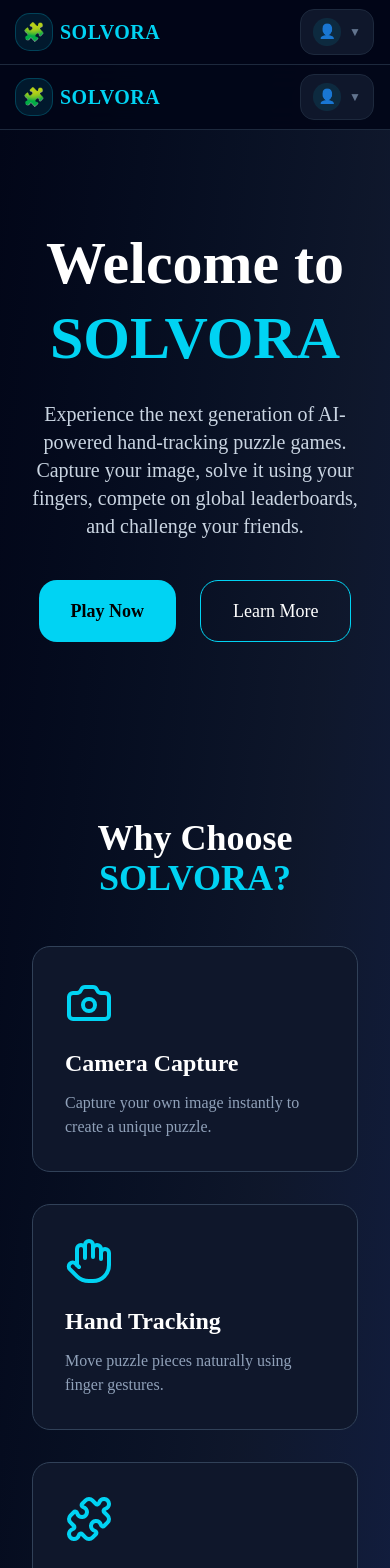
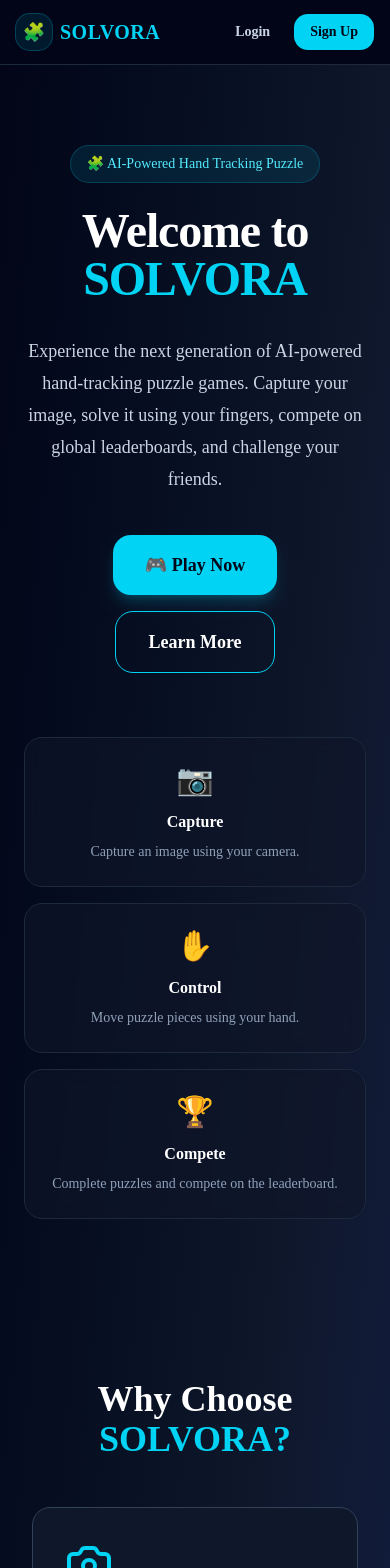
Before and after one commit to Mr-Manoj-404/SOLVORA, a Next.js app: page / in a window 390 px wide. Shown: the top 1568 px of the page. Built offline with nearby package versions, Linux system fonts and the light colour scheme; no server answers.

Commit message:
Complete dashboard and authentication updates

```diff
--- a/src/app/page.tsx
+++ b/src/app/page.tsx
@@ -1,14 +1,95 @@
-import Navbar from "@/components/layout/Navbar";
-import Hero from "@/components/home/Hero";
+import Link from "next/link";
 import Features from "@/components/home/Features";
 import HowItWorks from "@/components/home/HowItWorks";
+
 export default function Home() {
   return (
     <main className="min-h-screen bg-gradient-to-br from-slate-950 via-slate-900 to-blue-950 text-white">
-     <Navbar />
-     <Hero />
-     <Features />
-     <HowItWorks />
+      {/* HERO */}
+      <section className="flex min-h-[calc(100vh-4rem)] items-center justify-center px-6 py-20">
+        <div className="mx-auto max-w-5xl text-center">
+          <div className="mb-6 inline-flex items-center gap-2 rounded-full border border-cyan-400/20 bg-cyan-400/10 px-4 py-2 text-sm text-cyan-300">
+            🧩 AI-Powered Hand Tracking Puzzle
+          </div>
+
+          <h1 className="text-5xl font-black tracking-tight sm:text-6xl md:text-7xl">
+            Welcome to{" "}
+            <span className="text-cyan-400">
+              SOLVORA
+            </span>
+          </h1>
+
+          <p className="mx-auto mt-8 max-w-3xl text-lg leading-8 text-slate-300 sm:text-xl">
+            Experience the next generation of AI-powered
+            hand-tracking puzzle games. Capture your image,
+            solve it using your fingers, compete on global
+            leaderboards, and challenge your friends.
+          </p>
+
+          <div className="mt-10 flex flex-col items-center justify-center gap-4 sm:flex-row">
+            <Link
+              href="/game"
+              className="rounded-2xl bg-cyan-400 px-8 py-4 text-lg font-bold text-slate-950 shadow-lg shadow-cyan-400/20 transition hover:scale-105 hover:bg-cyan-300"
+            >
+              🎮 Play Now
+            </Link>
+
+            <a
+              href="#how-it-works"
+              className="rounded-2xl border border-cyan-400 px-8 py-4 text-lg font-semibold text-white transition hover:bg-cyan-400/10"
+            >
+              Learn More
+            </a>
+          </div>
+
+          <div className="mt-16 grid grid-cols-1 gap-4 sm:grid-cols-3">
+            <div className="rounded-2xl border border-slate-800 bg-slate-900/60 p-6 backdrop-blur">
+              <div className="text-3xl">📷</div>
+              <h3 className="mt-3 font-bold">
+                Capture
+              </h3>
+              <p className="mt-2 text-sm text-slate-400">
+                Capture an image using your camera.
+              </p>
+            </div>
+
+            <div className="rounded-2xl border border-slate-800 bg-slate-900/60 p-6 backdrop-blur">
+              <div className="text-3xl">✋</div>
+              <h3 className="mt-3 font-bold">
+                Control
+              </h3>
+              <p className="mt-2 text-sm text-slate-400">
+                Move puzzle pieces using your hand.
+              </p>
+            </div>
+
+            <div className="rounded-2xl border border-slate-800 bg-slate-900/60 p-6 backdrop-blur">
+              <div className="text-3xl">🏆</div>
+              <h3 className="mt-3 font-bold">
+                Compete
+              </h3>
+              <p className="mt-2 text-sm text-slate-400">
+                Complete puzzles and compete on the leaderboard.
+              </p>
+            </div>
+          </div>
+        </div>
+      </section>
+
+      {/* FEATURES */}
+      <section id="features">
+        <Features />
+      </section>
+
+      {/* HOW IT WORKS */}
+      <section id="how-it-works">
+        <HowItWorks />
+      </section>
+
+      {/* FOOTER */}
+      <footer className="border-t border-slate-800 px-6 py-8 text-center text-sm text-slate-500">
+        © {new Date().getFullYear()} SOLVORA. All rights reserved.
+      </footer>
     </main>
   );
 }
--- a/src/components/dashboard/StatsSection.tsx
+++ b/src/components/dashboard/StatsSection.tsx
@@ -12,8 +12,10 @@ import {
   Globe,
 } from "lucide-react";
 
-import { getProfileStats } from "@/services/profile";
-
+import {
+  getProfileStats,
+  getGlobalRank,
+} from "@/services/profile";
 interface Stats {
   gamesPlayed: number;
   bestScore: number;
@@ -46,6 +48,9 @@ export default function StatsSection() {
   const [stats, setStats] =
     useState<Stats | null>(null);
 
+    const [globalRank, setGlobalRank] =
+    useState<number | null>(null);
+
   const [loading, setLoading] =
     useState(true);
 
@@ -53,9 +58,14 @@ export default function StatsSection() {
     async function loadStats() {
       try {
         const data =
-          await getProfileStats();
+        await getProfileStats();
 
         setStats(data);
+
+        const rank =
+        await getGlobalRank();
+
+        setGlobalRank(rank);
       } catch (error) {
         console.error(
           "[SOLVORA] Failed to load dashboard stats:",
@@ -99,7 +109,11 @@ export default function StatsSection() {
     },
     {
       title: "Global Rank",
-      value: "--",
+      value: loading
+      ? "..."
+      : globalRank !== null
+      ? `#${globalRank}`
+      : "--",
       icon: Globe,
     },
   ];
--- a/src/components/layout/Navbar.tsx
+++ b/src/components/layout/Navbar.tsx
@@ -48,16 +48,29 @@ export default function Navbar() {
         data: { user },
       } = await supabase.auth.getUser();
 
-      setUserEmail(
-        user?.email ?? null
-      );
+      setUserEmail(user?.email ?? null);
     }
 
     loadUser();
+
+    const {
+      data: { subscription },
+    } = supabase.auth.onAuthStateChange(
+      (_event, session) => {
+        setUserEmail(session?.user?.email ?? null);
+      }
+    );
+
+    return () => {
+      subscription.unsubscribe();
+    };
   }, []);
 
   async function handleLogout() {
     await supabase.auth.signOut();
+
+    setUserEmail(null);
+    setMenuOpen(false);
 
     window.location.href = "/login";
   }
@@ -69,7 +82,7 @@ export default function Navbar() {
         {/* LOGO */}
 
         <Link
-          href="/dashboard"
+          href="/"
           className="group flex items-center gap-2"
         >
           <div className="flex h-9 w-9 items-center justify-center rounded-xl bg-cyan-400/10 text-lg ring-1 ring-cyan-400/30 transition group-hover:bg-cyan-400/20">
@@ -81,17 +94,14 @@ export default function Navbar() {
           </span>
         </Link>
 
-        {/* DESKTOP NAVIGATION */}
+        {/* LOGGED-IN NAVIGATION */}
 
+        {userEmail && (
           <div className="hidden items-center gap-1 md:flex">
-          {navigation.map(
-            (item) => {
+            {navigation.map((item) => {
               const active =
-                pathname ===
-                  item.href ||
-                pathname.startsWith(
-                  `${item.href}/`
-                );
+                pathname === item.href ||
+                pathname.startsWith(`${item.href}/`);
 
               return (
                 <Link
@@ -103,28 +113,39 @@ export default function Navbar() {
                       : "text-slate-400 hover:bg-slate-800 hover:text-white"
                   }`}
                 >
-                  <span>
-                    {item.icon}
-                  </span>
-
-                  <span>
-                    {item.name}
-                  </span>
+                  <span>{item.icon}</span>
+                  <span>{item.name}</span>
                 </Link>
               );
-            }
+            })}
+          </div>
         )}
+
+        {/* AUTH BUTTONS / USER MENU */}
+
+        {!userEmail ? (
+          <div className="flex items-center gap-2">
+            <Link
+              href="/login"
+              className="rounded-xl px-4 py-2 text-sm font-semibold text-slate-300 transition hover:bg-slate-800 hover:text-white"
+            >
+              Login
+            </Link>
+
+            <Link
+              href="/signup"
+              className="rounded-xl bg-cyan-400 px-4 py-2 text-sm font-bold text-slate-950 transition hover:bg-cyan-300"
+            >
+              Sign Up
+            </Link>
           </div>
-
-        {/* USER MENU */}
-
+        ) : (
           <div className="relative">
             <button
               type="button"
               onClick={() =>
                 setMenuOpen(
-                (previous) =>
-                  !previous
+                  (previous) => !previous
                 )
               }
               className="flex items-center gap-2 rounded-xl border border-slate-800 bg-slate-900 px-3 py-2 transition hover:border-cyan-400/30"
@@ -134,8 +155,7 @@ export default function Navbar() {
               </div>
 
               <span className="hidden max-w-[140px] truncate text-sm text-slate-300 sm:block">
-              {userEmail ??
-                "Account"}
+                {userEmail}
               </span>
 
               <span className="text-xs text-slate-500">
@@ -149,27 +169,19 @@ export default function Navbar() {
                 {/* MOBILE NAV */}
 
                 <div className="border-b border-slate-800 p-2 md:hidden">
-                {navigation.map(
-                  (item) => {
+                  {navigation.map((item) => {
                     const active =
-                      pathname ===
-                        item.href ||
+                      pathname === item.href ||
                       pathname.startsWith(
                         `${item.href}/`
                       );
 
                     return (
                       <Link
-                        key={
-                          item.href
-                        }
-                        href={
-                          item.href
-                        }
+                        key={item.href}
+                        href={item.href}
                         onClick={() =>
-                          setMenuOpen(
-                            false
-                          )
+                          setMenuOpen(false)
                         }
                         className={`flex items-center gap-3 rounded-xl px-3 py-2 text-sm ${
                           active
@@ -177,19 +189,11 @@ export default function Navbar() {
                             : "text-slate-400 hover:bg-slate-800 hover:text-white"
                         }`}
                       >
-                        <span>
-                          {
-                            item.icon
-                          }
-                        </span>
-
-                        {
-                          item.name
-                        }
+                        <span>{item.icon}</span>
+                        {item.name}
                       </Link>
                     );
-                  }
-                )}
+                  })}
                 </div>
 
                 {/* PROFILE */}
@@ -220,9 +224,7 @@ export default function Navbar() {
 
                 <button
                   type="button"
-                onClick={
-                  handleLogout
-                }
+                  onClick={handleLogout}
                   className="w-full border-t border-slate-800 px-4 py-3 text-left text-sm text-red-400 transition hover:bg-red-500/10"
                 >
                   🚪 Sign out
@@ -230,6 +232,7 @@ export default function Navbar() {
               </div>
             )}
           </div>
+        )}
       </div>
     </nav>
   );
--- a/src/services/profile.ts
+++ b/src/services/profile.ts
@@ -197,3 +197,27 @@ export async function updateUserProfile(
 
   return data;
 }
+export async function getGlobalRank(): Promise<number | null> {
+  const {
+    data: { user },
+  } = await supabase.auth.getUser();
+
+  if (!user) {
+    throw new Error("User is not authenticated.");
+  }
+
+  const { data, error } = await supabase.rpc(
+    "get_user_global_rank"
+  );
+
+  if (error) {
+    console.error(
+      "[SOLVORA] Failed to load global rank:",
+      error
+    );
+
+    throw error;
+  }
+
+  return data ?? null;
+}
```
Lines whose indentation alone changed are shown as unchanged.
